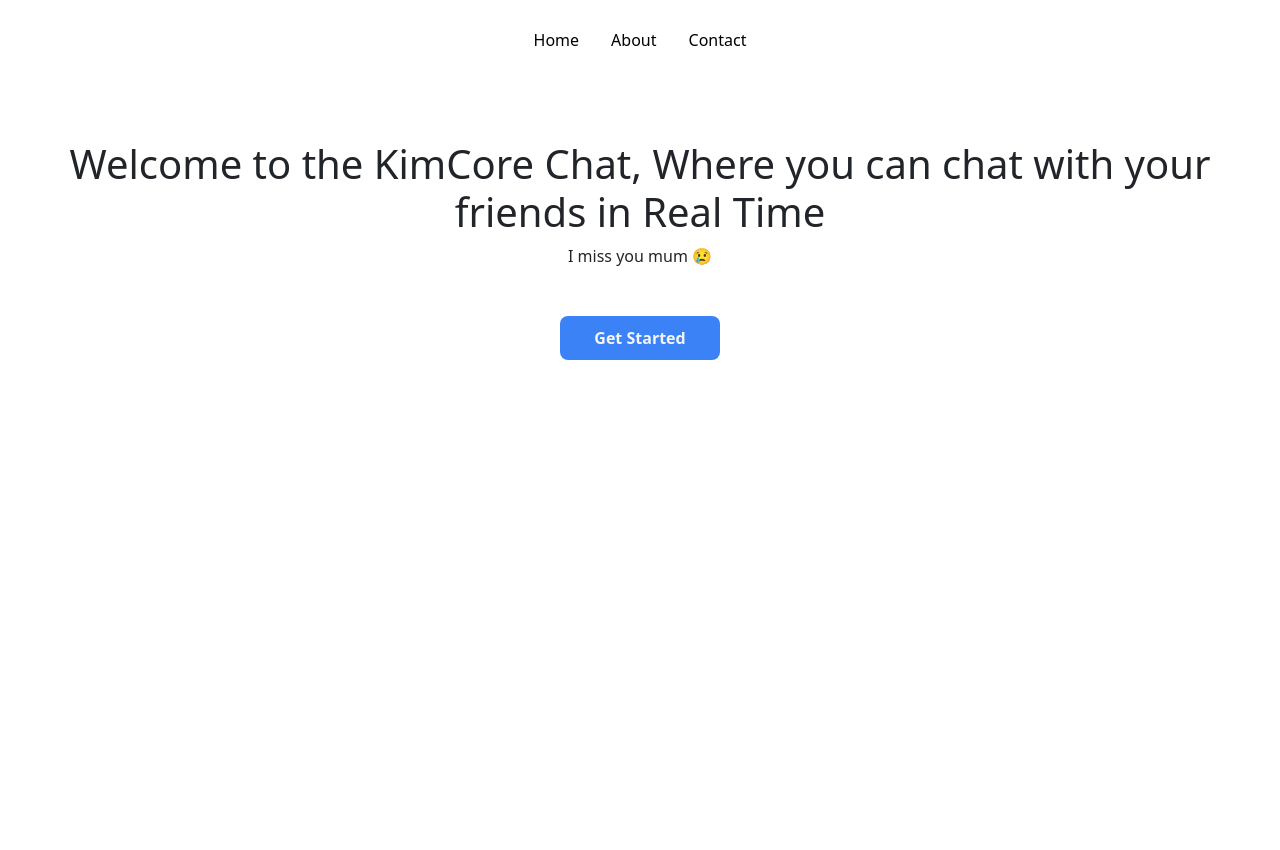
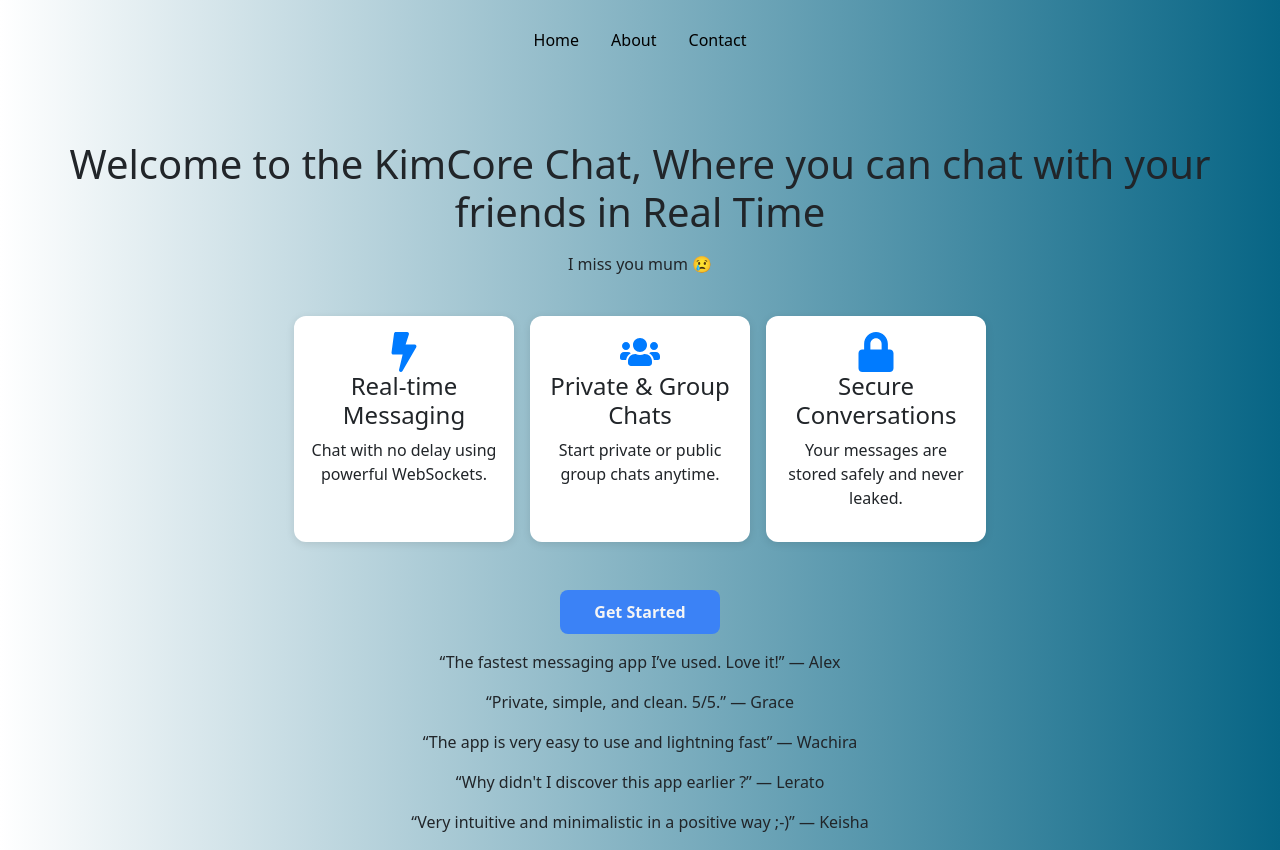
Before and after one commit to Fred-Kimani/React-chat-app, a React (Vite) app: page / in a window 1280 px wide. Before the commit the page ends 800 px from the top, so only its background shows below. Built offline with nearby package versions, Linux system fonts and the light colour scheme; a web font is replaced by a local one.

Commit message:
Styling improvements on the welcome page and group chat page, as well as minor changes on the user settings page

```diff
--- a/src/App.tsx
+++ b/src/App.tsx
@@ -25,7 +25,7 @@ const App: React.FC =() => {
 
 
   return (
-    <div>
+    <div className='main-app-container'>
       <ToastContainer position="top-right" autoClose={5000} hideProgressBar newestOnTop closeOnClick rtl={false} pauseOnFocusLoss draggable pauseOnHover />
 
     <Routes>
--- a/src/index.css
+++ b/src/index.css
@@ -14,6 +14,9 @@ html{
 body{
   height: 100%;
   width: 100%;
+  background: #076585;  /* fallback for old browsers */
+  background: -webkit-linear-gradient(to right, #fff, #076585);  /* Chrome 10-25, Safari 5.1-6 */
+  background: linear-gradient(to right, #fff, #076585); /* W3C, IE 10+/ Edge, Firefox 16+, Chrome 26+, Opera 12+, Safari 7+ */
 
 
 }
@@ -27,12 +30,15 @@ body{
 *{
   font-family: "Comic Relief", system-ui;
 }
+
 /* Welcome page styles */
 .Welcome-Page-Container {
   display: flex;
   flex-direction: column;
   align-items: center;
-  background-color: rgba(255, 255, 255, 0.354);
+
+
+  /*background-color: rgba(255, 255, 255, 0.354);*/
   font-family: "Comic Relief", system-ui;
   font-weight: 400;
   font-style: normal;
@@ -60,7 +66,6 @@ body{
   top: 0;
   width: 100%;
   padding-top: 20px;
-  background-color: white;
   z-index: 1000;
   margin-bottom: 5rem;
 }
@@ -75,6 +80,42 @@ body{
   color: #3f51b5 !important;
   transform: scale(1.1) !important;
 }
+
+.typewriter-container {
+  min-height: 2.5rem; /* adjust as needed based on your text size */
+  display: flex;
+  align-items: center;
+  justify-content: center;
+}
+
+.features-section {
+  display: flex;
+  flex-wrap: wrap;
+  justify-content: center;
+  gap: 1rem;
+  margin-top: 2rem;
+}
+
+.feature-card {
+  background-color: white;
+  border-radius: 12px;
+  box-shadow: 0 2px 8px rgba(0,0,0,0.1);
+  padding: 1rem;
+  width: 220px;
+  text-align: center;
+}
+
+.feature-card img {
+  width: 48px;
+  height: 48px;
+  margin-bottom: 0.5rem;
+}
+
+.testimonials{
+  margin-top: 1rem;
+}
+
+/*Registration Page*/
 
 .registration-page{
   display: flex;
@@ -399,7 +440,7 @@ button:disabled {
 
 .chat-date-separator {
   text-align: center;
-  color: #999;
+  color:white;
   font-weight: bold;
   margin: 1rem 0;
 }
@@ -430,7 +471,49 @@ button:disabled {
   height: 100%;
 }
 .chatroom-container {
-  background: linear-gradient(to bottom right, #f1f4f8, #dfe7f3);
+
   border-radius: 12px;
   box-shadow: 0 4px 12px rgba(0,0,0,0.1);
+  background-repeat: no-repeat;
+  background-size: cover;
+  background-position: center;
 }
+
+.group-name-container.selected {
+  background-color: #007bff;
+  color: white;
+  font-weight: bold;
+}
+
+.settings-page-container{
+  display: flex;
+  justify-content: center;
+  flex-direction: column;
+  align-items: center;
+}
+
+.settings-page-container button{
+  width: 10rem;
+  margin-top: 0.5rem;
+  margin-bottom: 0.5rem;
+
+}
+
+.settings-box{
+  display: flex;
+  flex-direction: column;
+  justify-content: center;
+  align-items: center;
+  margin-top: 10rem;
+  background-color: #8f9092;
+  box-shadow: #333;
+  border-radius: 10px;
+  width: 45%;
+  padding-bottom: 1rem;
+}
+
+.logout-button{
+  margin-top: 1rem;
+  background-color: rgb(232, 22, 22);
+
+}
--- /dev/null
+++ b/src/pages/BackButton.tsx
@@ -0,0 +1,14 @@
+import React from 'react';
+import { useNavigate } from 'react-router-dom';
+
+const BackButton: React.FC = () => {
+  const navigate = useNavigate();
+
+  return (
+    <button onClick={() => navigate(-1)} style={{backgroundColor:'#28a745'}}>
+      ← Back
+    </button>
+  );
+};
+
+export default BackButton;
--- a/src/pages/groupChat.tsx
+++ b/src/pages/groupChat.tsx
@@ -96,12 +96,12 @@ const GroupChat = ({roomId, name}:{roomId: string, name:string}): JSX.Element =>
   };
 
   return (
-    <div className="chatroom-container">
+    <div className="chatroom-container" style={{ backgroundImage: "url('/background-chat.png')" }}>
       <div className="chatroom-header">
-        <h2>{name}</h2>
+        <h2 style={{color:'white'}}>{name}</h2>
         <Link to={`/settings/group/${roomId}`} state={{ name }} className="chat-settings-link">
-          <FcSettings />
-          <span>Settings</span>
+          <FcSettings style={{background:'white'}} />
+          <span style={{color:'white'}}>Settings</span>
         </Link>
       </div>
 
--- a/src/pages/listOfChats.tsx
+++ b/src/pages/listOfChats.tsx
@@ -4,6 +4,7 @@ import { useAuth } from "../useAuth";
 import CreateGroup from "./createGroup";
 import GroupChat from "./groupChat";
 import { FcSettings } from "react-icons/fc";
+
 
 
 interface ChatRoom {
@@ -110,11 +111,6 @@ const ListOfChats: React.FC= () => {
     fetchRooms();
   }, []);
 
-  const handleLogout = () => {
-    logout();
-    navigate('/login');
-  };
-
   return (
     <div className="chat-main-container">
 
@@ -133,9 +129,6 @@ const ListOfChats: React.FC= () => {
     <FcSettings />
     <span>Settings</span>
   </Link>
-     <button onClick={handleLogout} style={{ marginTop: '1rem' }}>
-        Logout
-      </button>
 
       <br /><br />
 
@@ -185,12 +178,21 @@ const ListOfChats: React.FC= () => {
       {showCreateGroup && <CreateGroup onGroupCreated={fetchRooms} setSelectedRoom={setSelectedRoom} />}
 
       <ul className="list-of-groups">
-        {chatRooms.map((room) => (
-          <li key={room._id} className="group-name-container" onClick={() => setSelectedRoom({roomId:room._id, name:room.name})}>
-            {room.name}
-          </li>
-        ))}
-      </ul>
+          {chatRooms.map((room) => {
+            const isSelected = selectedRoom?.roomId === room._id;
+
+              return (
+                   <li
+                    key={room._id}
+                   className={`group-name-container ${isSelected ? 'selected' : ''}`}
+                   onClick={() => setSelectedRoom({ roomId: room._id, name: room.name })} >
+                     {room.name}
+                    </li>
+                        );
+                    })}
+        </ul>
+
+
       </div>
       <hr />
 
--- a/src/pages/settings.tsx
+++ b/src/pages/settings.tsx
@@ -1,14 +1,31 @@
 import React, { useState } from "react";
 import { useAuth } from "../useAuth";
 import { toast } from "react-toastify";
+import { useNavigate } from "react-router-dom";
+import BackButton from './BackButton';
+
+import '../index.css'
+
+
 
 
 const Settings: React.FC  = ()=>{
-    const {user} = useAuth();
+    const {user,logout} = useAuth();
     const [showNameInput, setShowNameInput] = useState<boolean>(false);
     const [firstName, setFirstName] = useState<string>(user?.firstName);
     const [lastName, setLastName] = useState<string>(user?.lastName);
     const [isSubmitting, setIsSubmitting] = useState<boolean>(false)
+
+    const navigate = useNavigate()
+
+    const handleLogout = () => {
+        const confirmed = window.confirm("Are you sure you want to log out?");
+        if (confirmed) {
+          logout();            // your logout function
+          navigate('/login');  // redirect to login page
+        }
+      };
+
 
     const handleSaveChanges = async(e:React.FormEvent<HTMLFormElement>): Promise<void> =>{
         e.preventDefault();
@@ -51,7 +68,19 @@ const Settings: React.FC  = ()=>{
     }
 
     return(
-        <div className="settings-pag-container">
+
+        <div className="settings-page-container">
+
+            <div className="settings-box">
+
+            <div className="back-button">
+                  <BackButton />
+                <h1>This is a page</h1>
+                </div>
+                 <button onClick={handleLogout} className="logout-button">
+                   Logout
+                 </button>
+
             <form
             onSubmit={(e)=>{
                 e.preventDefault();
@@ -75,6 +104,7 @@ const Settings: React.FC  = ()=>{
         }
         </form>
         </div>
+        </div>
     )
 
 }
--- a/src/pages/welcome.tsx
+++ b/src/pages/welcome.tsx
@@ -1,7 +1,8 @@
-import React, { JSX, useEffect, useState } from "react";
+import  { JSX, useEffect} from "react";
 import { Typewriter } from "react-simple-typewriter";
 import 'bootstrap/dist/css/bootstrap.min.css';
 import { useNavigate } from "react-router-dom";
+import { FaBolt, FaLock, FaUsers } from 'react-icons/fa';
 
 
 
@@ -14,8 +15,6 @@ const WelcomePage = () : JSX.Element =>{
     const handleLoginClick = ():void =>{
         navigate('/login');
     }
-
-    const[isLoggedIn, setIsLoggedIn] = useState<boolean>(false);
 
     useEffect(()=>{
 
@@ -40,11 +39,46 @@ const WelcomePage = () : JSX.Element =>{
 
 
             <h1>Welcome to the KimCore Chat, Where you can chat with your friends in Real Time </h1>
+
+            <div className="typewriter-container">
             <Typewriter
             words={['Stay connected.', 'I miss you mum 😢', 'When will I see you again? 🥲', 'Did you eat my pizza from the fridge? 😡']}
             loop={true}
             />
-            <button onClick={handleLoginClick}>Get Started</button>
+            </div>
+
+            <div className="features-section">
+              <div className="feature-card">
+              <FaBolt size={40} color="#007bff" />
+              <h4>Real-time Messaging</h4>
+              <p>Chat with no delay using powerful WebSockets.</p>
+            </div>
+
+            <div className="feature-card">
+              <FaUsers size={40} color="#007bff" />
+              <h4>Private & Group Chats</h4>
+                 <p>Start private or public group chats anytime.</p>
+            </div>
+
+            <div className="feature-card">
+              <FaLock size={40} color="#007bff" />
+              <h4>Secure Conversations</h4>
+              <p>Your messages are stored safely and never leaked.</p>
+            </div>
+        </div>
+        <button onClick={handleLoginClick}>Get Started</button>
+
+
+       <div className="testimonials">
+         <blockquote>“The fastest messaging app I’ve used. Love it!” — Alex</blockquote>
+         <blockquote>“Private, simple, and clean. 5/5.” — Grace</blockquote>
+         <blockquote>“The app is very easy to use and lightning fast” — Wachira</blockquote>
+         <blockquote>“Why didn't I discover this app earlier ?” — Lerato</blockquote>
+         <blockquote>“Very intuitive and minimalistic in a positive way ;-)” — Keisha</blockquote>
+
+       </div>
+
+
 
         </div>
 
```
Also changed, not shown: 2 other files (tests, documents, lock files or other folders).
